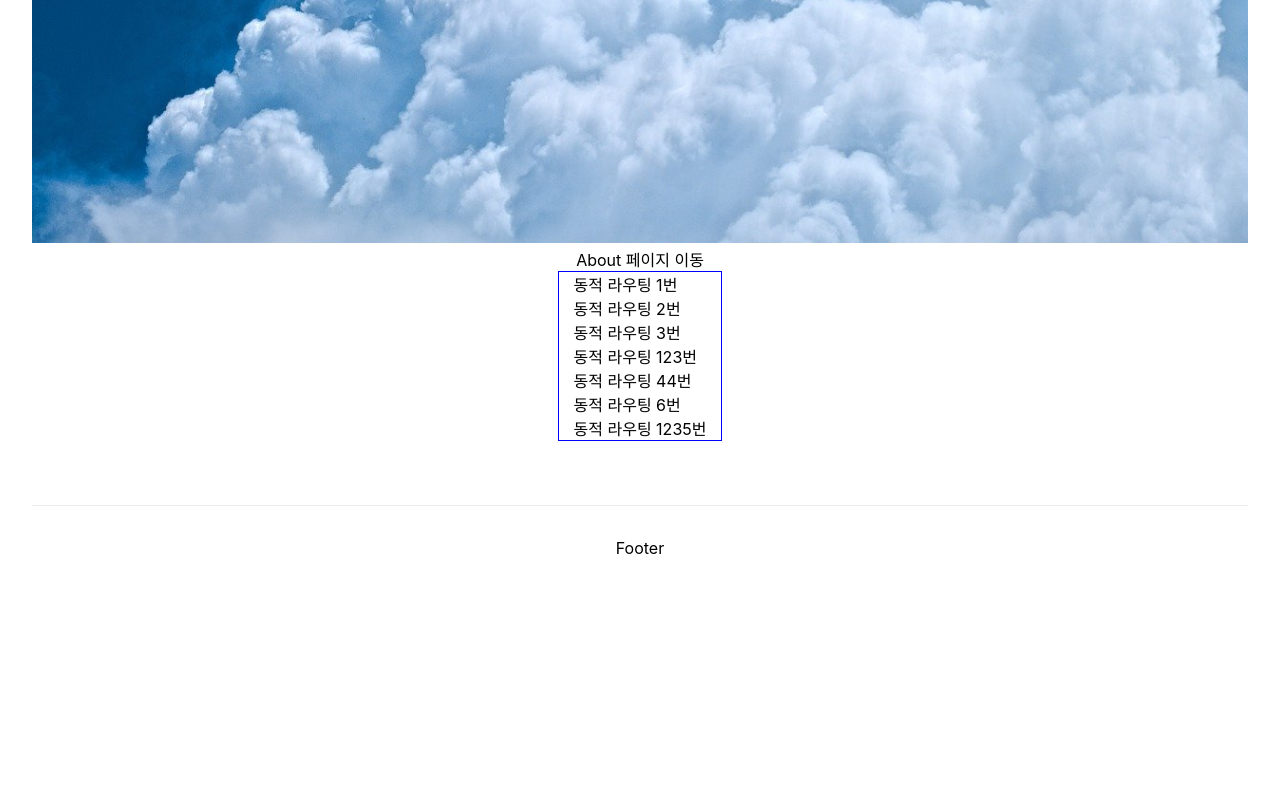
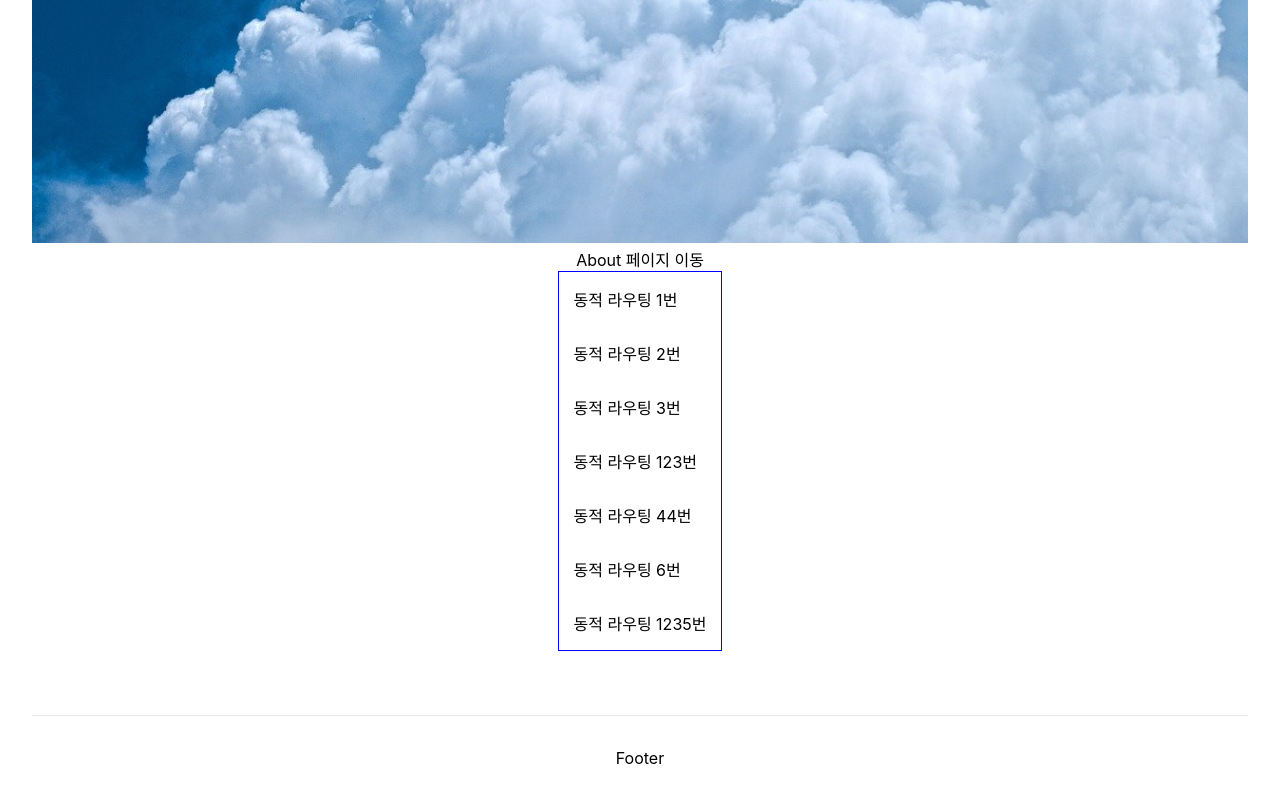
Before and after one commit to citron03/NextJs_practice, a Next.js app: page / in a window 1280 px wide. Shown: the part 706-1506 px from the top of the page. Before the commit the page ends 1296 px from the top, so only its background shows below. Built offline with nearby package versions, Linux system fonts and the light colour scheme.

Commit message:
fix: css 수정

```diff
--- a/components/DynamicRoutingLink.tsx
+++ b/components/DynamicRoutingLink.tsx
@@ -9,9 +9,9 @@ interface DynamicRoutingLinkProps {
 const DynamicRoutingLink: React.FC<DynamicRoutingLinkProps> = ({ page }) => {
     const rink = `/dynamic/${page}`
   return (
-    <div>
+    <div className={styles.dynamicLink}>
           <Link href={ rink } as={ rink }>
-              <a className={styles.dynamicLink}>동적 라우팅 { page }번</a>
+              <a>동적 라우팅 { page }번</a>
         </Link>
     </div>
   );
--- a/styles/Home.module.css
+++ b/styles/Home.module.css
@@ -121,7 +121,6 @@
 
 .dynamicLink {
   padding: 15px;
-
 }
 
 .dynamicLink:hover {
```
